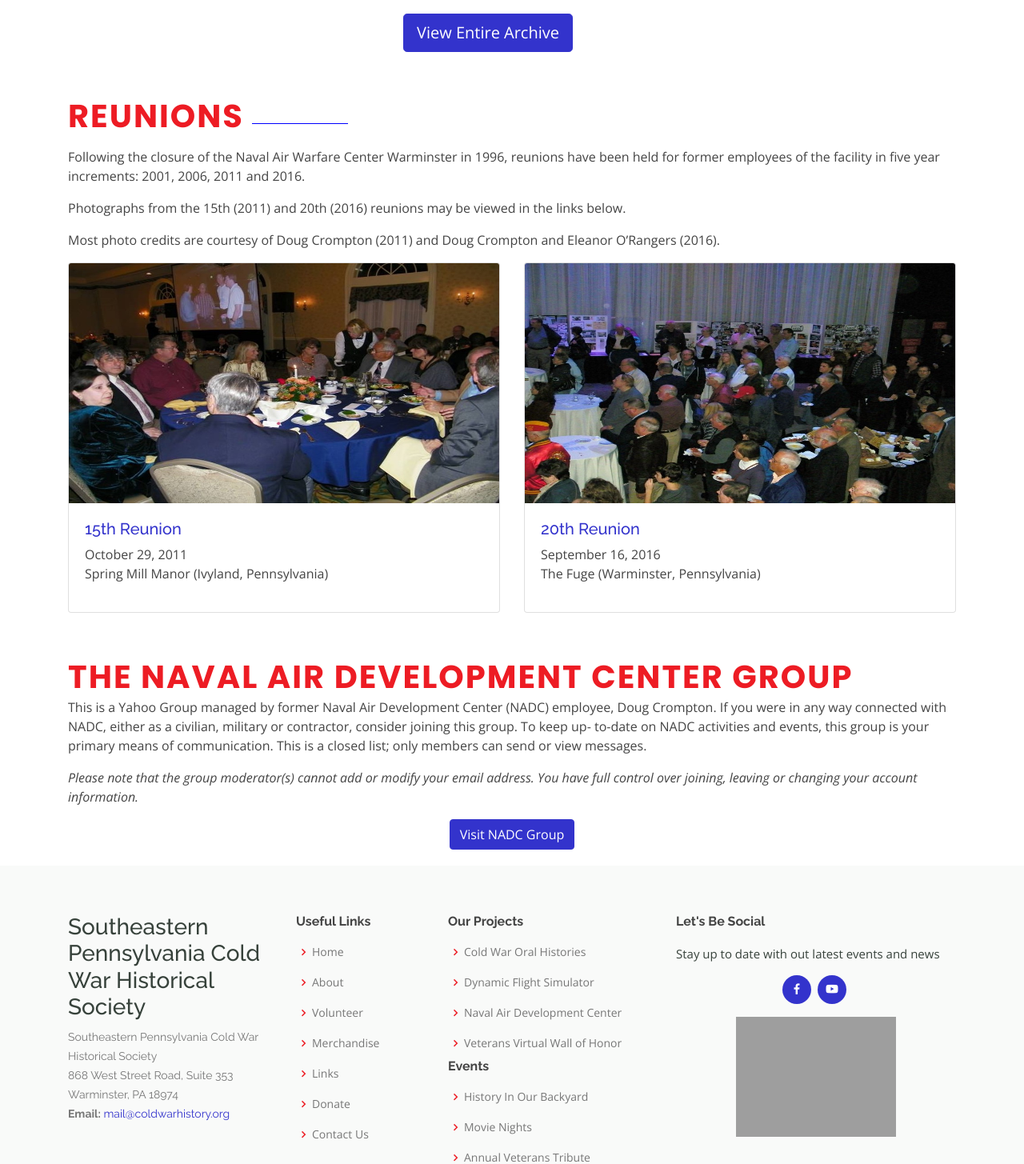
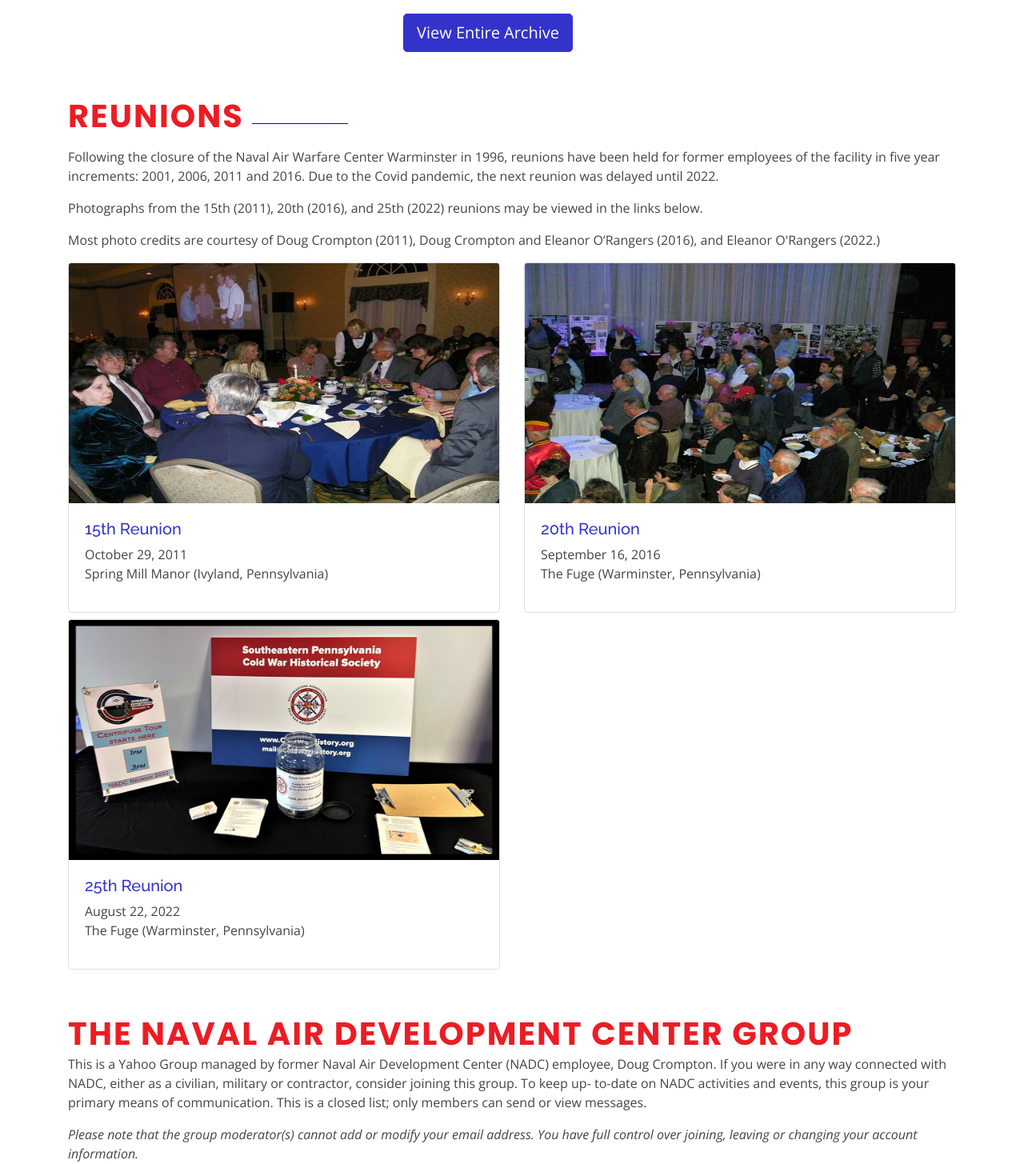
Before and after one commit to jtangir87/sepacoldwar, a Django app: page /projects/naval-air-development-center in a window 1280 px wide. Shown: the part 1844-3299 px from the top of the page at 80% size. Run offline with Django 3.2, Linux system fonts and the light colour scheme; data that the repository does not hold is empty; parts of the project's set-up code (start-up, migrations or seed data) failed here and were passed over; some libraries are stand-ins or nearby versions; grey boxes are pictures that could not be loaded.

Commit message:
add new photo gallery

```diff
--- a/pages/urls.py
+++ b/pages/urls.py
@@ -120,7 +120,12 @@ urlpatterns = [
             template_name="pages/projects/nadc_20th_reunion.html"),
         name="nadc_20th_reunion",
     ),
-
+    path(
+        "projects/naval-air-development-center/25th-reunion",
+        TemplateView.as_view(
+            template_name="pages/projects/nadc_25th_reunion.html"),
+        name="nadc_25th_reunion",
+    ),
     ## WGNAS ##
     path("projects/willow-grove-naval-air-station", wgnas_page, name="wgnas"),
     path(
--- a/templates/pages/projects/nadc.html
+++ b/templates/pages/projects/nadc.html
@@ -407,9 +407,9 @@
         </div>
         <div class="row">
             <div class="col-lg-12 pt-4 pt-lg-0 content">
-              <p>Following the closure of the Naval Air Warfare Center Warminster in 1996, reunions have been held for former employees of the facility in five year increments: 2001, 2006, 2011 and 2016.  </p>
-              <p>Photographs from the 15th (2011) and 20th (2016) reunions may be viewed in the links below. </p>
-              <p>Most photo credits are courtesy of Doug Crompton (2011) and Doug Crompton and Eleanor O’Rangers (2016). </p>
+              <p>Following the closure of the Naval Air Warfare Center Warminster in 1996, reunions have been held for former employees of the facility in five year increments: 2001, 2006, 2011 and 2016. Due to the Covid pandemic, the next reunion was delayed until 2022.   </p>
+              <p>Photographs from the 15th (2011), 20th (2016), and 25th (2022) reunions may be viewed in the links below. </p>
+              <p>Most photo credits are courtesy of Doug Crompton (2011), Doug Crompton and Eleanor O’Rangers (2016), and Eleanor O'Rangers (2022.) </p>
             </div>
             <div class="col-lg-6 pt-4 pt-lg-0 content">
               <div class="card">
@@ -420,7 +420,7 @@
                 Spring Mill Manor (Ivyland, Pennsylvania)</p>
               </div>
             </div>
-          </div>
+            </div>
             <div class="col-lg-6 pt-4 pt-lg-0 content">
               <div class="card">
               <img src="{% static 'img/nadc/reunions/20th-main.jpg'%}" class="card-img-top" alt="...">
@@ -431,6 +431,16 @@
 
               </div>
             </div>
+          </div>
+          <div class="col-lg-6 pt-4 pt-lg-2 content">
+            <div class="card">
+            <img src="{% static 'img/nadc/reunions/25th-main.jpg'%}" class="card-img-top" alt="...">
+            <div class="card-body">
+              <h5 class="card-text"><a href="{% url 'nadc_25th_reunion' %}">25th Reunion</a></h5>
+              <p>August 22, 2022<br>
+                The Fuge (Warminster, Pennsylvania)</p>
+            </div>
+          </div>
           </div>
         </div>
       </div>
```
Also changed, not shown: templates/pages/projects/nadc_25th_reunion.html (added, +60 -0 lines), sepacoldwar/static/img/nadc/reunions/25th-main.jpg (added).
